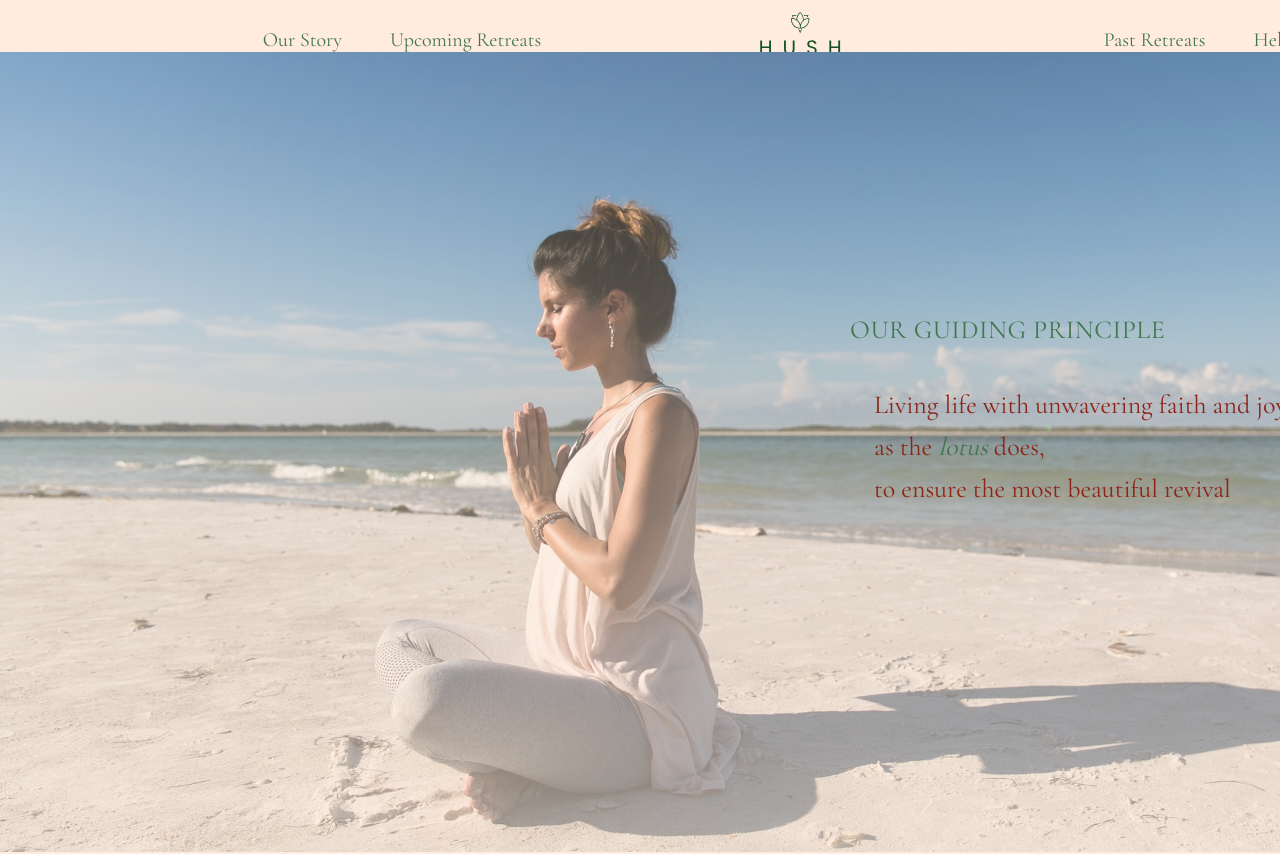
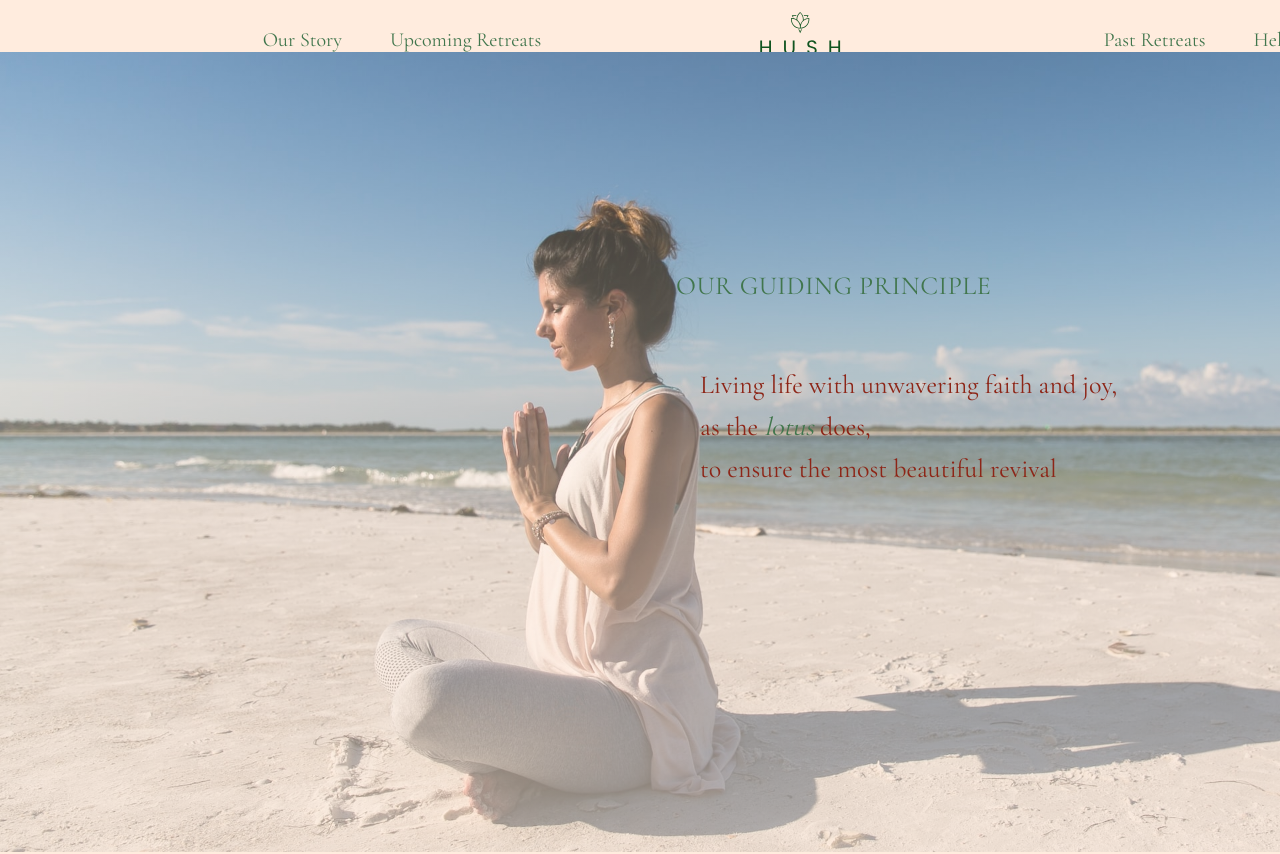
Before and after one commit to jieqiangt/the-hush-retreat, a Next.js app: page /discover in a window 1280 px wide. Shown: the top 854 px of the page. Built offline with nearby package versions, Linux system fonts and the light colour scheme.

Commit message:
- converted home page & discover page to use generic banner class

```diff
--- a/components/discover/GuidingPrinciple.js
+++ b/components/discover/GuidingPrinciple.js
@@ -1,17 +1,22 @@
-import classes from "../../sass/pages/discover.module.scss";
+import Banner from "../ui/Banner";
 
-export default function GuidingPrinciple() {
+export default function GuidingPrinciple(props) {
+  const bannerDetails = (
+    <p className={props.classes[`${props.baseClass}--desc`]}>
+      Living life with unwavering faith and joy, <br />
+      as the{" "}
+      <span className={props.classes[`${props.baseClass}--em`]}> lotus </span>
+      does, <br />
+      to ensure the most beautiful revival
+    </p>
+  );
+
   return (
-    <section className={classes["principle"]}>
-      <div className={classes["principle--box"]}>
-        <h2 className={classes["principle--title"]}>Our Guiding Principle</h2>
-        <p className={classes["principle--desc"]}>
-          Living life with unwavering faith and joy, <br />
-          as the
-          <span className={classes["principle--em"]}> lotus</span> does, <br />
-          to ensure the most beautiful revival
-        </p>
-      </div>
-    </section>
+    <Banner
+      title={props.title}
+      baseClass={props.baseClass}
+      classes={props.classes}
+      bannerDetails={bannerDetails}
+    />
   );
 }
--- a/pages/discover/index.js
+++ b/pages/discover/index.js
@@ -8,7 +8,7 @@ import Layout from "../../components/layout/Layout";
 import classes from "../../sass/pages/discover.module.scss";
 
 export default function DiscoverPage() {
-return (
+  return (
     <Fragment>
       <Head>
         <title>Discover</title>
@@ -20,7 +20,11 @@ return (
         footerClass={classes["discover--footer"]}
         footerIconClass={classes["discover--footer--icon"]}
       >
-        <GuidingPrinciple />
+        <GuidingPrinciple
+          title="Our Guiding Principle"
+          classes={classes}
+          baseClass="principle"
+        />
         <TheWayOfLotus />
         <OurApproach />
         <OurFounder />
--- a/pages/index.js
+++ b/pages/index.js
@@ -23,7 +23,11 @@ export default function Home() {
         footerClass={classes["home--footer"]}
         footerIconClass={classes["home--footer--icon"]}
       >
-        <Hero />
+        <Hero
+          title="Modern Wellness Lifestyle"
+          baseClass="hero"
+          classes={classes}
+        />
         <CorporateCustomers />
         <Bespoke />
         <Immersive />
--- a/sass/base/_utilities.scss
+++ b/sass/base/_utilities.scss
@@ -382,7 +382,7 @@
   background-position: $background-pos;
 
   &--box {
-    background-color: rgba($col-accent-primary, 0.8);
+    background-color: rgba($col-accent-primary, 0.75);
     display: flex;
     flex-direction: column;
     gap: 1.2rem;
@@ -390,6 +390,7 @@
     color: $col-gray-primary;
     padding: 3.6rem 14rem 3.6rem 3.6rem;
     grid-row: 2;
+    z-index: $z-index-top;
   }
 
   &--title {
--- a/sass/pages/discover.module.scss
+++ b/sass/pages/discover.module.scss
@@ -20,15 +20,14 @@
 }
 
 .principle {
+
+  @include banner((linear-gradient(
+    rgba($col-white-primary, 0.2),
+    rgba($col-white-primary, 0.6)
+  ),
+  url("../../public/img/meditation-1-lg.jpg")), (bottom 45% left 0%));
   grid-column: full-start / full-end;
   grid-row: 2;
-  background-image: linear-gradient(
-      rgba($col-white-primary, 0.2),
-      rgba($col-white-primary, 0.6)
-    ),
-    url("../../public/img/meditation-1-lg.jpg");
-  background-size: cover;
-  background-position: bottom 45% left;
   position: relative;
 
   &::after {
@@ -40,15 +39,13 @@
     bottom: -16rem;
     left: 1.5%;
     background-color: rgba($col-accent-tint-2, 0.5);
-    z-index: $z-index-top;
+    z-index: $z-index-top + 100;
   }
 
   &--box {
-    position: absolute;
-    display: flex;
-    flex-direction: column;
-    top: 26rem;
-    left: 85rem;
+    grid-column: col-start 5 / full-end;
+    margin: 18rem 0rem;
+    background-color: transparent;
     font-size: $font-size-text-lg;
   }
 
```
Also changed, not shown: components/home/Hero.js (+16 -10 lines), components/retreat/RetreatBanner.js (+0 -7 lines), sass/pages/home.module.scss (+5 -13 lines). Lines whose indentation alone changed are shown as unchanged.
